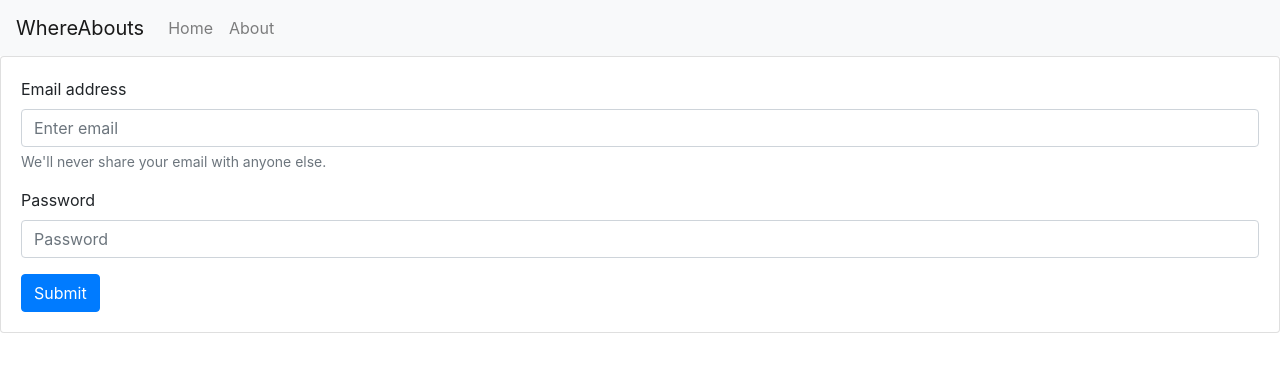
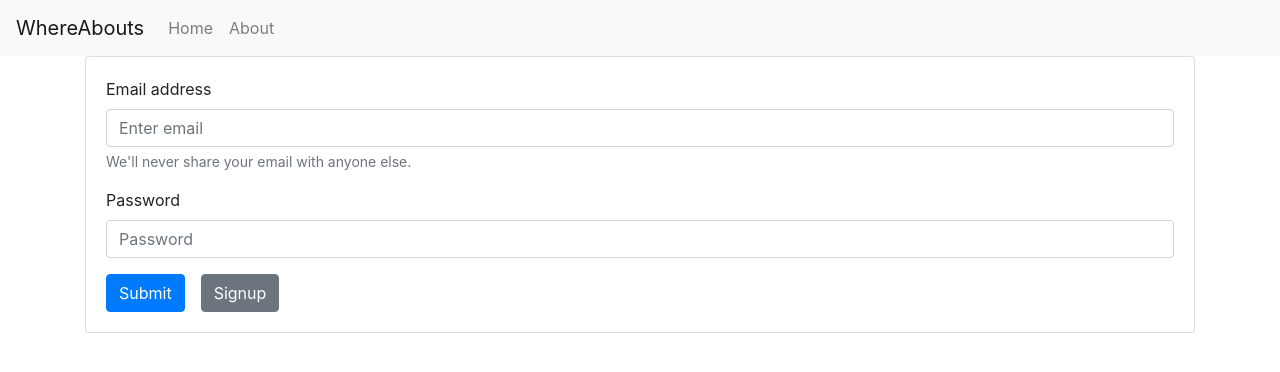
Before and after one commit to AustinPerez760/WhereAbouts, a React (Create React App) app in the folder client/: page / in a window 1280 px wide. Shown: the top 372 px of the page. Built offline with nearby package versions, Linux system fonts and the light colour scheme.

Commit message:
Added css file to login page.

```diff
--- /dev/null
+++ b/client/src/comp/LogIn/Login.css
@@ -0,0 +1,3 @@
+.btn-xl {
+    margin-right: 1rem;
+}
--- a/client/src/comp/LogIn/index.js
+++ b/client/src/comp/LogIn/index.js
@@ -2,9 +2,12 @@ import React from "react";
 import Card from "react-bootstrap/Card";
 import Button from "react-bootstrap/Button";
 import Form from "react-bootstrap/Form";
+import Container from "react-bootstrap/Container";
+import "./Login.css";
 
 function LogIn() {
   return (
+    <Container>
       <Card>
         <Card.Body>
           <Form>
@@ -20,12 +23,16 @@ function LogIn() {
               <Form.Label>Password</Form.Label>
               <Form.Control type="password" placeholder="Password" />
             </Form.Group>
-          <Button variant="primary" type="submit">
+            <Button variant="primary" type="submit" size="xl">
               Submit
+            </Button>
+            <Button variant="secondary" type="signup" size="xl">
+              Signup
             </Button>
           </Form>
         </Card.Body>
       </Card>
+    </Container>
   );
 }
 
```
Lines whose indentation alone changed are shown as unchanged.
